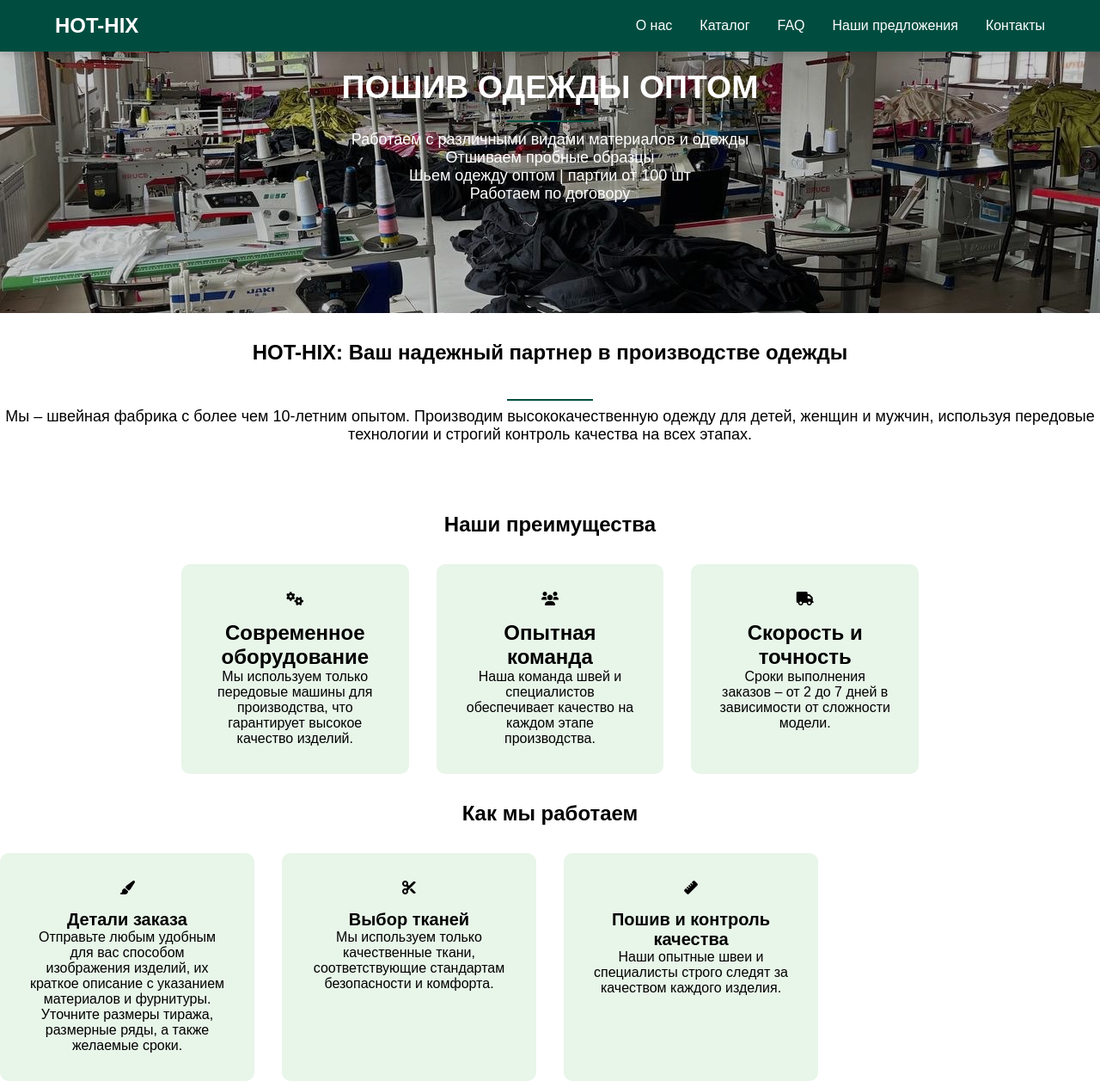
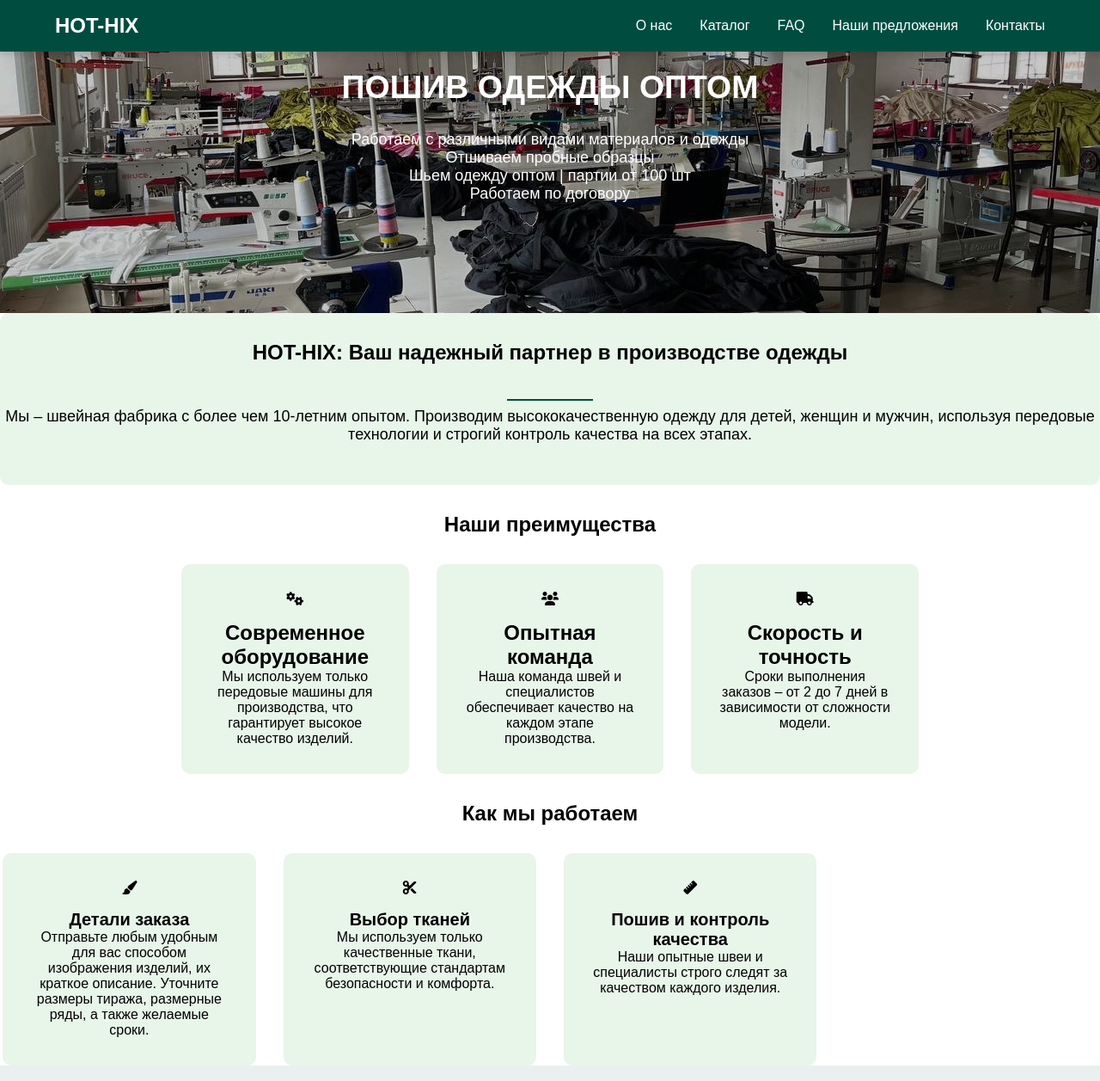
Before and after one commit to kyokoi-xd/flask-Hot-hix, a Flask app: page / in a window 1280 px wide. Shown: the whole page at 86% size. Run offline with Flask 3, Linux system fonts and the light colour scheme.

Commit message:
background->main + detail order

```diff
--- a/static/css/styles.css
+++ b/static/css/styles.css
@@ -78,6 +78,11 @@
     font-size: 25px;
     padding: 5rem;
     color:#ffffff;
+}
+
+#main {
+    background-color: var(--primary-color-light);
+    border-radius: 10px;
 }
 
 /* Адаптивность */
--- a/templates/home.html
+++ b/templates/home.html
@@ -57,7 +57,7 @@
         <div class="step">
             <i class="fas fa-paint-brush"></i>
             <h3>Детали заказа</h3>
-            <p>Отправьте любым удобным для вас способом изображения изделий, их краткое описание с указанием материалов и фурнитуры. Уточните размеры тиража, размерные ряды, а также желаемые сроки.</p>
+            <p>Отправьте любым удобным для вас способом изображения изделий, их краткое описание. Уточните размеры тиража, размерные ряды, а также желаемые сроки.</p>
         </div>
         <div class="step">
             <i class="fas fa-scissors"></i>
```
